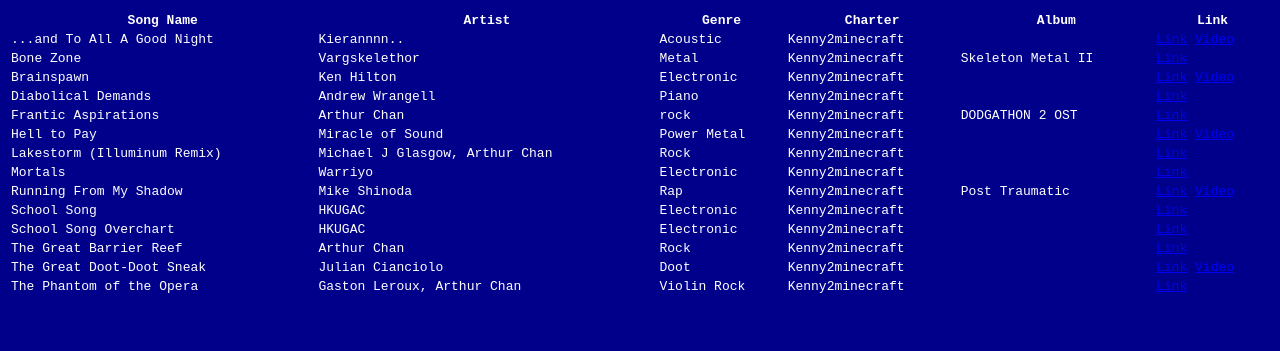
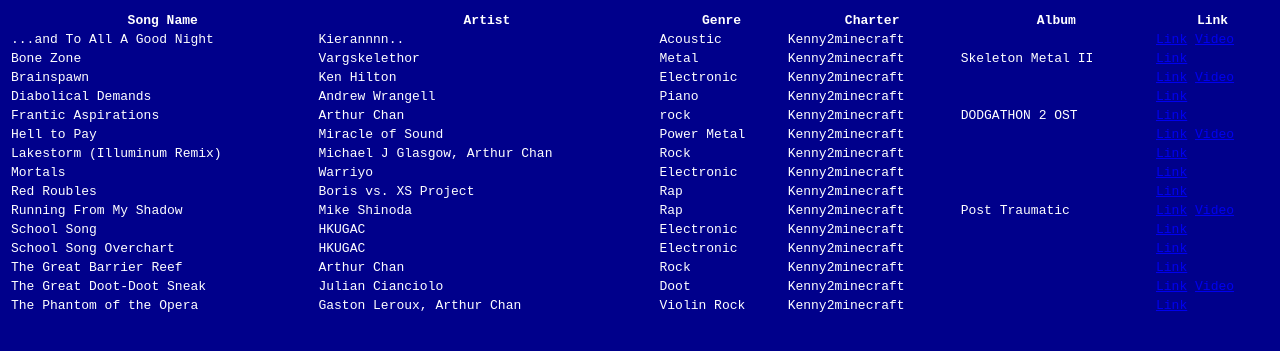
Before and after one commit to Kenny2github/Charts, a plain HTML site: page index.html in a window 1280 px wide. Shown: the part 73-424 px from the top of the page. Drawn offline with Linux system fonts and the light colour scheme.

Commit message:
Add chart

```diff
--- a/index.html
+++ b/index.html
@@ -26,6 +26,7 @@
 <tr><td>Hell to Pay</td><td>Miracle of Sound</td><td>Power Metal</td><td>Kenny2minecraft</td><td></td><td><a href="Hell%20to%20Pay.zip">Link</a> <a href="https://youtu.be/eqHNpePJOpc">Video</a></td></tr>
 <tr><td>Lakestorm (Illuminum Remix)</td><td>Michael J Glasgow, Arthur Chan</td><td>Rock</td><td>Kenny2minecraft</td><td></td><td><a href="Lakestorm.zip">Link</a></td></tr>
 <tr><td>Mortals</td><td>Warriyo</td><td>Electronic</td><td>Kenny2minecraft</td><td></td><td><a href="Mortals.zip">Link</a></td></tr>
+<tr><td>Red Roubles</td><td>Boris vs. XS Project</td><td>Rap</td><td>Kenny2minecraft</td><td></td><td><a href="Red%20Roubles.zip">Link</a></td></tr>
 <tr><td>Running From My Shadow</td><td>Mike Shinoda</td><td>Rap</td><td>Kenny2minecraft</td><td>Post Traumatic</td><td><a href="Running%20From%20My%20Shadow.zip">Link</a> <a href="https://youtu.be/ZiXeHKn0lu8">Video</a></td>
 <tr><td>School Song</td><td>HKUGAC</td><td>Electronic</td><td>Kenny2minecraft</td><td></td><td><a href="School%20Song.zip">Link</a></td></tr>
 <tr><td>School Song Overchart</td><td>HKUGAC</td><td>Electronic</td><td>Kenny2minecraft</td><td></td><td><a href="School%20Song%20Overchart.zip">Link</a></td></tr>
```
Also changed, not shown: 1 other file.
